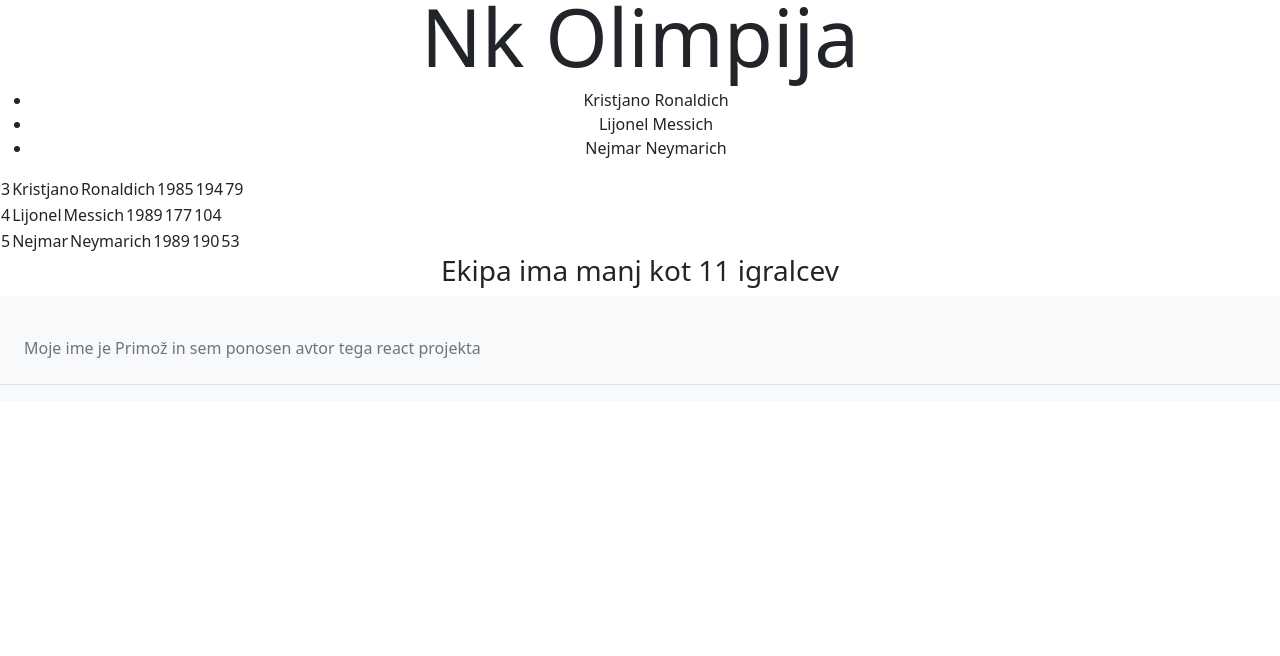
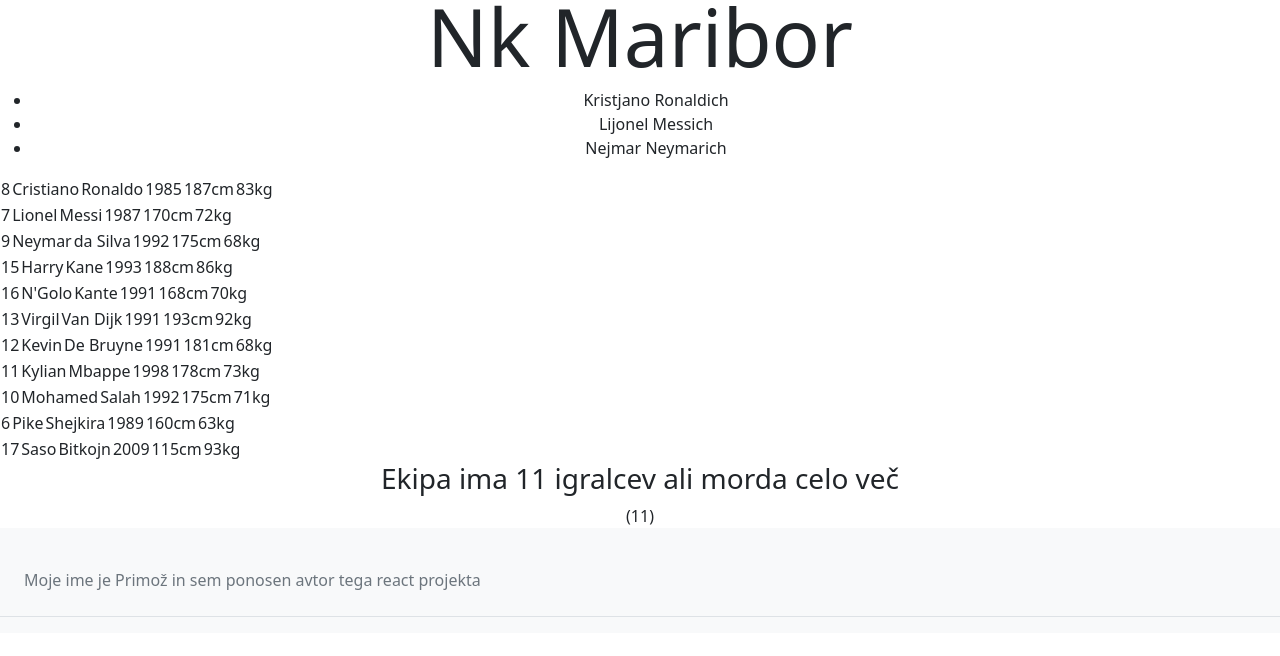
Before and after one commit to PrimozJu/vaja2, a React (Create React App) app: page / in a window 1280 px wide. Shown: the top 656 px of the page. Built offline with nearby package versions, Linux system fonts and the light colour scheme.

Commit message:
ajde updejt

```diff
--- a/src/Components/Home/Home.tsx
+++ b/src/Components/Home/Home.tsx
@@ -31,33 +31,7 @@ const Darko: Funkcionar = {
     id: 2
 }
 
-  const Ronaldo: Igralec = {
-    ime: "Kristjano",
-    priimek: "Ronaldich",
-    letoRojstva: 1985,
-    visina: 194,
-    teza: 79,
-    poskodovan: false,
-    id: 3
-}
-const Messi: Igralec = {
-  ime: "Lijonel",
-  priimek: "Messich",
-  letoRojstva: 1989,
-  visina: 177,
-  teza: 104,
-  poskodovan: true,
-  id: 4
-}
-const Neymar: Igralec = {
-  ime: "Nejmar",
-  priimek: "Neymarich",
-  letoRojstva: 1989,
-  visina: 190,
-  teza: 53,
-  poskodovan: false,
-  id: 5
-}
+
 const Pique: Igralec = {
   ime: "Pike",
   priimek: "Shejkira",
@@ -67,6 +41,115 @@ const Pique: Igralec = {
   poskodovan: false,
   id: 6
 }
+
+const Messi: Igralec = {
+  ime: "Lionel",
+  priimek: "Messi",
+  letoRojstva: 1987,
+  visina: 170,
+  teza: 72,
+  poskodovan: false,
+  id: 7
+  }
+
+  const Ronaldo: Igralec = {
+  ime: "Cristiano",
+  priimek: "Ronaldo",
+  letoRojstva: 1985,
+  visina: 187,
+  teza: 83,
+  poskodovan: false,
+  id: 8
+  }
+
+  const Neymar: Igralec = {
+  ime: "Neymar",
+  priimek: "da Silva",
+  letoRojstva: 1992,
+  visina: 175,
+  teza: 68,
+  poskodovan: true,
+  id: 9
+  }
+
+  const Salah: Igralec = {
+  ime: "Mohamed",
+  priimek: "Salah",
+  letoRojstva: 1992,
+  visina: 175,
+  teza: 71,
+  poskodovan: false,
+  id: 10
+  }
+
+  const Mbappe: Igralec = {
+  ime: "Kylian",
+  priimek: "Mbappe",
+  letoRojstva: 1998,
+  visina: 178,
+  teza: 73,
+  poskodovan: false,
+  id: 11
+  }
+
+  const DeBruyne: Igralec = {
+  ime: "Kevin",
+  priimek: "De Bruyne",
+  letoRojstva: 1991,
+  visina: 181,
+  teza: 68,
+  poskodovan: true,
+  id: 12
+  }
+
+  const VanDijk: Igralec = {
+  ime: "Virgil",
+  priimek: "Van Dijk",
+  letoRojstva: 1991,
+  visina: 193,
+  teza: 92,
+  poskodovan: true,
+  id: 13
+  }
+
+  const Modric: Igralec = {
+  ime: "Luka",
+  priimek: "Modric",
+  letoRojstva: 1985,
+  visina: 172,
+  teza: 66,
+  poskodovan: false,
+  id: 14
+  }
+
+  const Kane: Igralec = {
+  ime: "Harry",
+  priimek: "Kane",
+  letoRojstva: 1993,
+  visina: 188,
+  teza: 86,
+  poskodovan: true,
+  id: 15
+  }
+
+  const Kante: Igralec = {
+  ime: "N'Golo",
+  priimek: "Kante",
+  letoRojstva: 1991,
+  visina: 168,
+  teza: 70,
+  poskodovan: false,
+  id: 16
+  }
+  const Saso: Igralec = {
+  ime: "Saso",
+  priimek: "Bitkojn",
+  letoRojstva: 2009,
+  visina: 115,
+  teza: 93,
+  poskodovan: true,
+  id: 17
+  }
 
 const Olimpija: Ekipa = new Ekipa(
   "Nk Olimpija",
@@ -78,13 +161,21 @@ const Olimpija: Ekipa = new Ekipa(
 Olimpija.dodajIgralca(Ronaldo);
 Olimpija.dodajIgralca(Messi);
 Olimpija.dodajIgralca(Neymar);
+Olimpija.dodajIgralca(Kane);
+Olimpija.dodajIgralca(Kante);
+Olimpija.dodajIgralca(VanDijk);
+Olimpija.dodajIgralca(DeBruyne);
+Olimpija.dodajIgralca(Mbappe);
+Olimpija.dodajIgralca(Salah);
+Olimpija.dodajIgralca(Pique);
+Olimpija.dodajIgralca(Saso);
 
 
 
 
   return (
     <div>
-    <Menu maribor={Olimpija} />
+    <Menu maribor={Maribor} />
     <Telo maribor={Maribor} />
     {
        Olimpija.igralci.map(igralec =>
@@ -95,6 +186,7 @@ Olimpija.dodajIgralca(Neymar);
     {
       Olimpija.igralci.length  < 11 ? (<Opozorilo/>) : (<Info/>)
     }
+    ({Olimpija.igralci.length})
 
     <Noga/>
 
--- a/src/Components/Igralec/Igralec.tsx
+++ b/src/Components/Igralec/Igralec.tsx
@@ -17,8 +17,8 @@ const Igralec: React.FC<Props> = ({ igralec }) => {
                             <td>{igralec.ime}</td>
                             <td>{igralec.priimek}</td>
                             <td>{igralec.letoRojstva}</td>
-                            <td>{igralec.visina}</td>
-                            <td>{igralec.teza}</td>
+                            <td>{igralec.visina}cm </td>
+                            <td>{igralec.teza}kg</td>
                         </tr>
                     </table>
                 </div>
```
Also changed, not shown: 4 other files (tests, documents, lock files or other folders).
